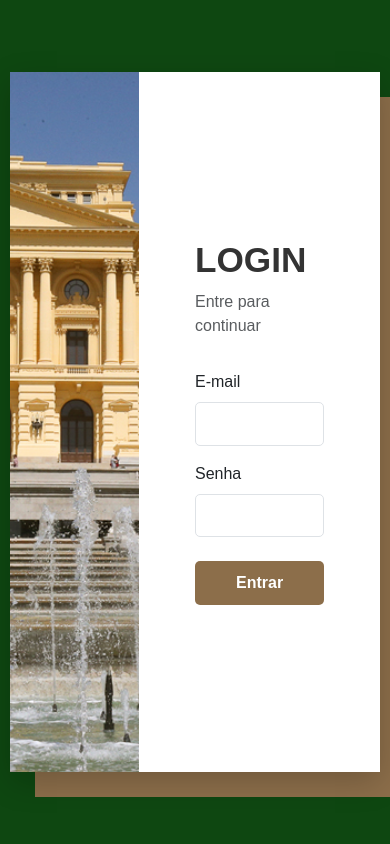
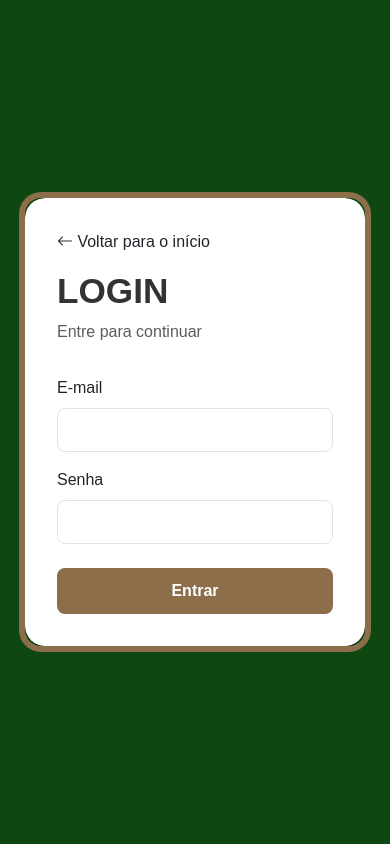
Before and after one commit to emily-180/ProjetoMuseu, a PHP site: page /routerAuth.php in a window 390 px wide. Run offline with PHP 8.4, Linux system fonts and the light colour scheme.

Commit message:
commit 3 emily

```diff
--- a/routerSolicitacao.php
+++ b/routerSolicitacao.php
@@ -16,7 +16,6 @@ switch ($action) {
     $controller->atualizarSituacao();
     break;
 
-    // pode adicionar outras ações aqui depois
     default:
         echo "Ação inválida em routerSolicitacao.";
         break;
--- a/static/css/login.css
+++ b/static/css/login.css
@@ -1,19 +1,15 @@
 body {
   margin: 0;
   font-family: 'Poppins', sans-serif;
+  background: #0e4711;
 }
 
-  .error-message{
-    color: red;
-    font-size: 0.9em;
-    margin-top: 4px;
-  }
 .page-container {
   min-height: 100vh;
   display: flex;
   justify-content: center;
   align-items: center;
-    background: #0e4711;
+  padding: 1rem;
 }
 
 .login-wrapper {
@@ -21,16 +17,22 @@ body {
   width: 95%;
   max-width: 1100px;
   height: 700px;
+  border-radius: 16px;
+  box-shadow: 0 0 0 6px #8c6e4a;
+  overflow: hidden;
 }
+
 
 .login-wrapper::before {
   content: '';
   position: absolute;
-    top: 25px;
-    left: 25px;
-    width: 100%;
-    height: 100%;
+  top: 0;
+  left: 0;
+  right: 0;
+  bottom: 0;
+  margin: 25px;
   background-color: #8c6e4a;
+  border-radius: 10px;
   z-index: 0;
 }
 
@@ -40,6 +42,8 @@ body {
   height: 100%;
   z-index: 1;
   box-shadow: 0 10px 30px rgba(0, 0, 0, 0.2);
+  border-radius: 20px;
+  overflow: hidden;
 }
 
 .left-box {
@@ -51,17 +55,19 @@ body {
 
 .right-box {
   flex: 1;
-    background-color: #ffffff;
+  background-color: #fff;
   padding: 3.5rem;
   display: flex;
   flex-direction: column;
   justify-content: center;
+  border-radius: 0 20px 20px 0;
 }
 
 .right-box h2 {
   font-weight: 600;
   color: #333;
   font-size: 2.2rem;
+  margin-bottom: 0.5rem;
 }
 
 .right-box p {
@@ -71,7 +77,7 @@ body {
 }
 
 .form-control {
-    border-radius: 5px;
+  border-radius: 8px;
   font-size: 0.95rem;
   padding: 0.6rem 0.75rem;
 }
@@ -80,9 +86,9 @@ body {
   background-color: #8c6e4a;
   border: none;
   font-weight: 600;
-    padding: 0.6rem;
-    border-radius: 5px;
-    transition: all 0.3s ease;
+  padding: 0.7rem;
+  border-radius: 8px;
+  transition: background-color 0.3s ease;
 }
 
 .btn-success:hover {
@@ -92,3 +98,34 @@ body {
 a {
   color: #3d6341;
 }
+
+.text-danger {
+  font-size: 0.9em;
+  margin-top: 4px;
+}
+
+@media (max-width: 768px) {
+  .login-wrapper {
+    height: auto;
+  }
+
+  .login-wrapper::before {
+    margin: 15px;
+    border-radius: 16px;
+  }
+
+  .login-content {
+    flex-direction: column;
+    border-radius: 20px;
+    height: auto;
+  }
+
+  .left-box {
+    display: none;
+  }
+
+  .right-box {
+    border-radius: 20px;
+    padding: 2rem;
+  }
+}
--- a/views/login.php
+++ b/views/login.php
@@ -19,6 +19,9 @@ $dados = $dados ?? [];
             <div class="login-content">
                 <div class="left-box"></div>
                 <div class="right-box">
+                    <a href="/ProjetoMuseu/" class="text-decoration-none text-dark mb-3 d-inline-block">
+                        <i class="bi bi-arrow-left"></i> Voltar para o início
+                    </a>
                     <h2>LOGIN</h2>
                     <p class="text-muted">Entre para continuar</p>
 
--- a/views/membro/editaMembro.php
+++ b/views/membro/editaMembro.php
@@ -75,9 +75,6 @@ ob_start();
         <?php endif; ?>
     </div>
 
-
-
-
     <button type="submit" class="btn">Salvar Alterações</button>
   </form>
 </main>
```
Also changed, not shown: controllers/MembroController.php (+8 -4 lines). Lines whose indentation alone changed are shown as unchanged.
